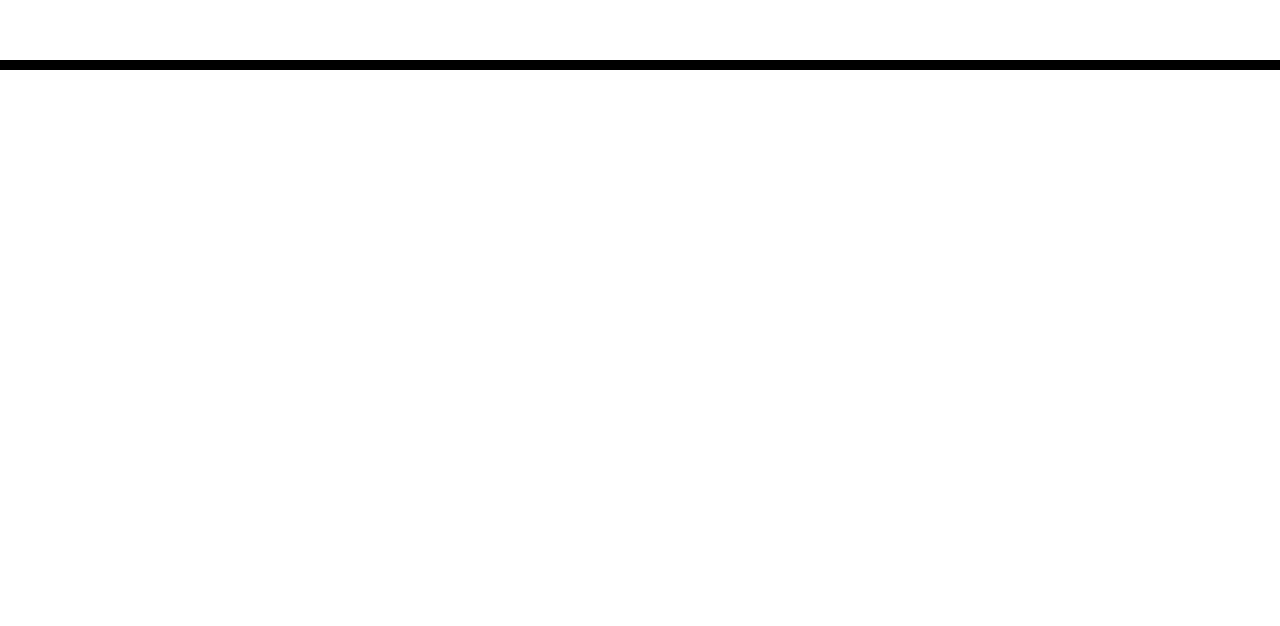
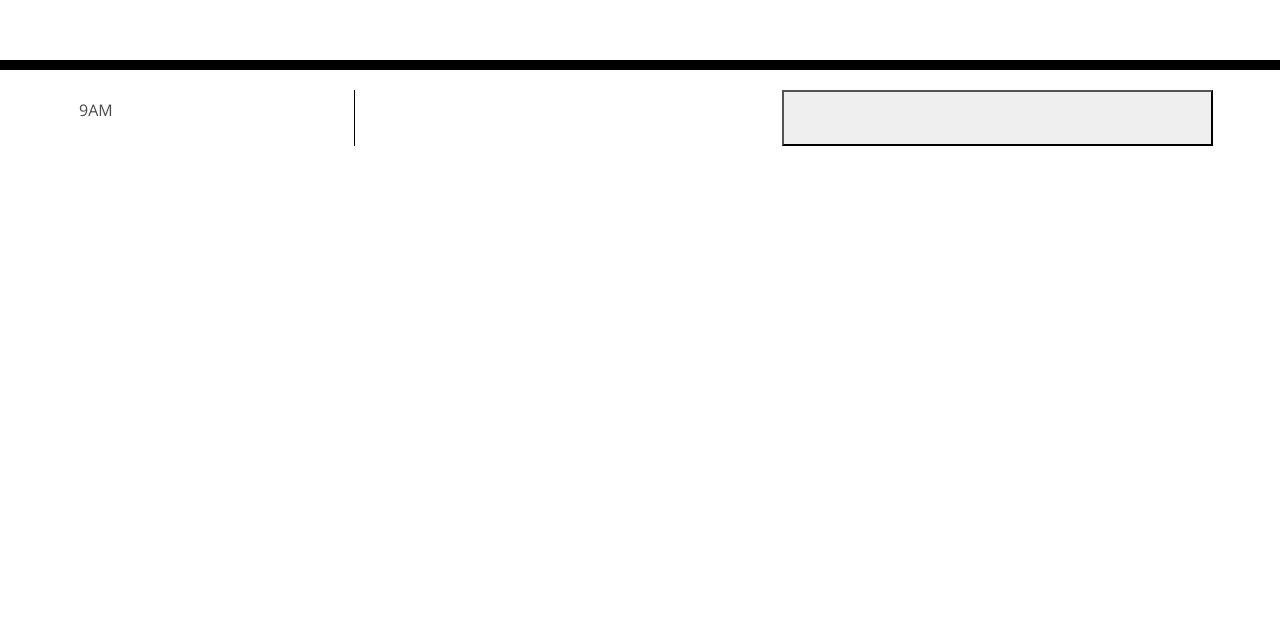
Before and after one commit to jermeewinn/weekly-planner, a plain HTML site: page index.html in a window 1280 px wide. Shown: the part 174-800 px from the top of the page. Drawn offline with nearby package versions, Linux system fonts and the light colour scheme; files that its build step writes are made by us from their sources.

```diff
--- a/index.html
+++ b/index.html
@@ -14,10 +14,7 @@
       integrity="sha384-50oBUHEmvpQ+1lW4y57PTFmhCaXp0ML5d60M1M7uH2+nqUivzIebhndOJK28anvf"
       crossorigin="anonymous"
     />
-    <link
-      href="https://fonts.googleapis.com/css?family=Open+Sans&display=swap"
-      rel="stylesheet"
-    />
+    <link href="https://fonts.googleapis.com/css?family=Open+Sans&display=swap"rel="stylesheet"/>
     <link rel="stylesheet" href="https://cdn.jsdelivr.net/npm/bulma@0.9.3/css/bulma.min.css">
     <link rel="stylesheet" href="style.css" />
     <title>Work Day Scheduler</title>
@@ -31,8 +28,10 @@
     </header>
     <div class="container">
       <!-- Timeblocks go here -->
-      <div class="">
-
+      <div class="columns">
+        <div class="column is-one-quarter">9AM</div>
+        <textarea class="column is one-half"></textarea>
+        <button class="column"></button>
       </div>
     </div>
 
```
